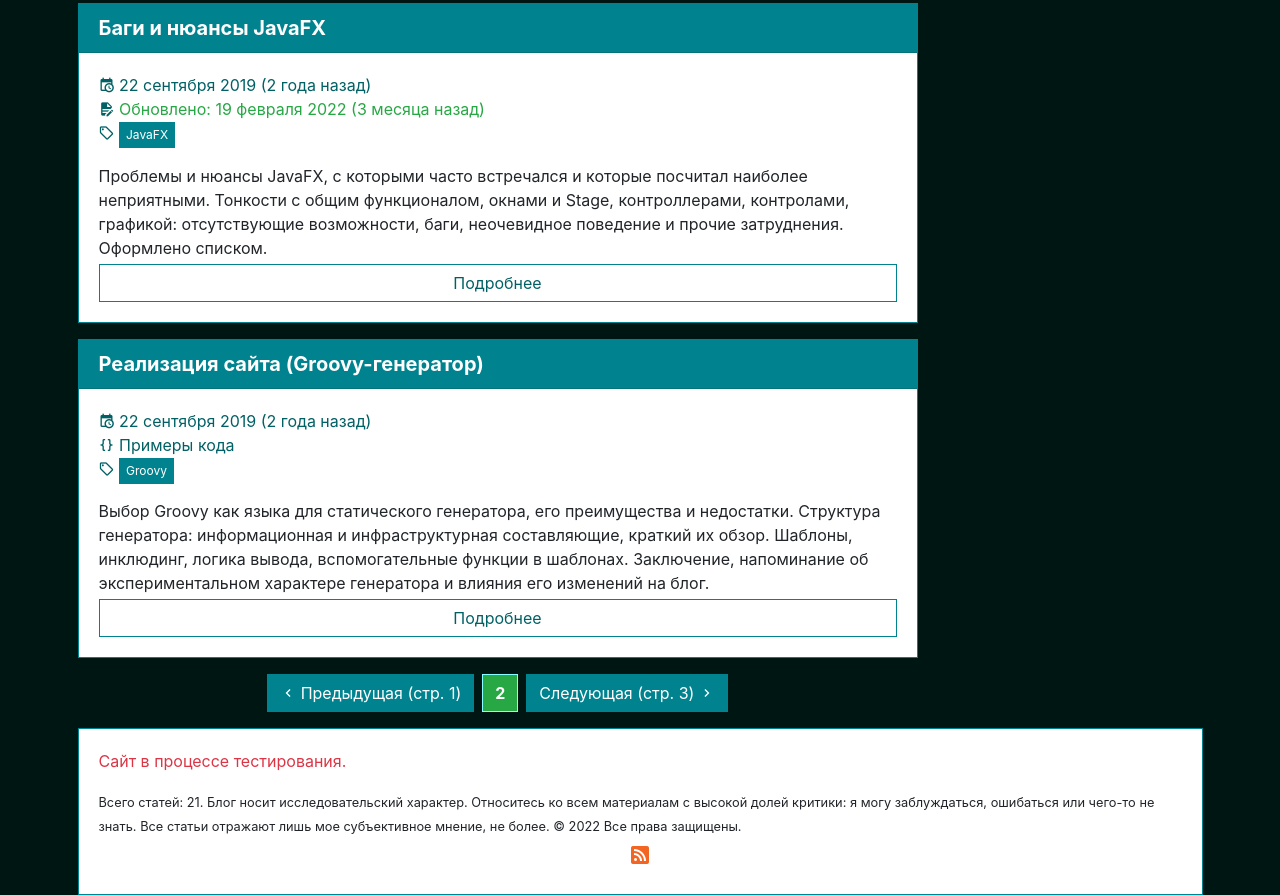
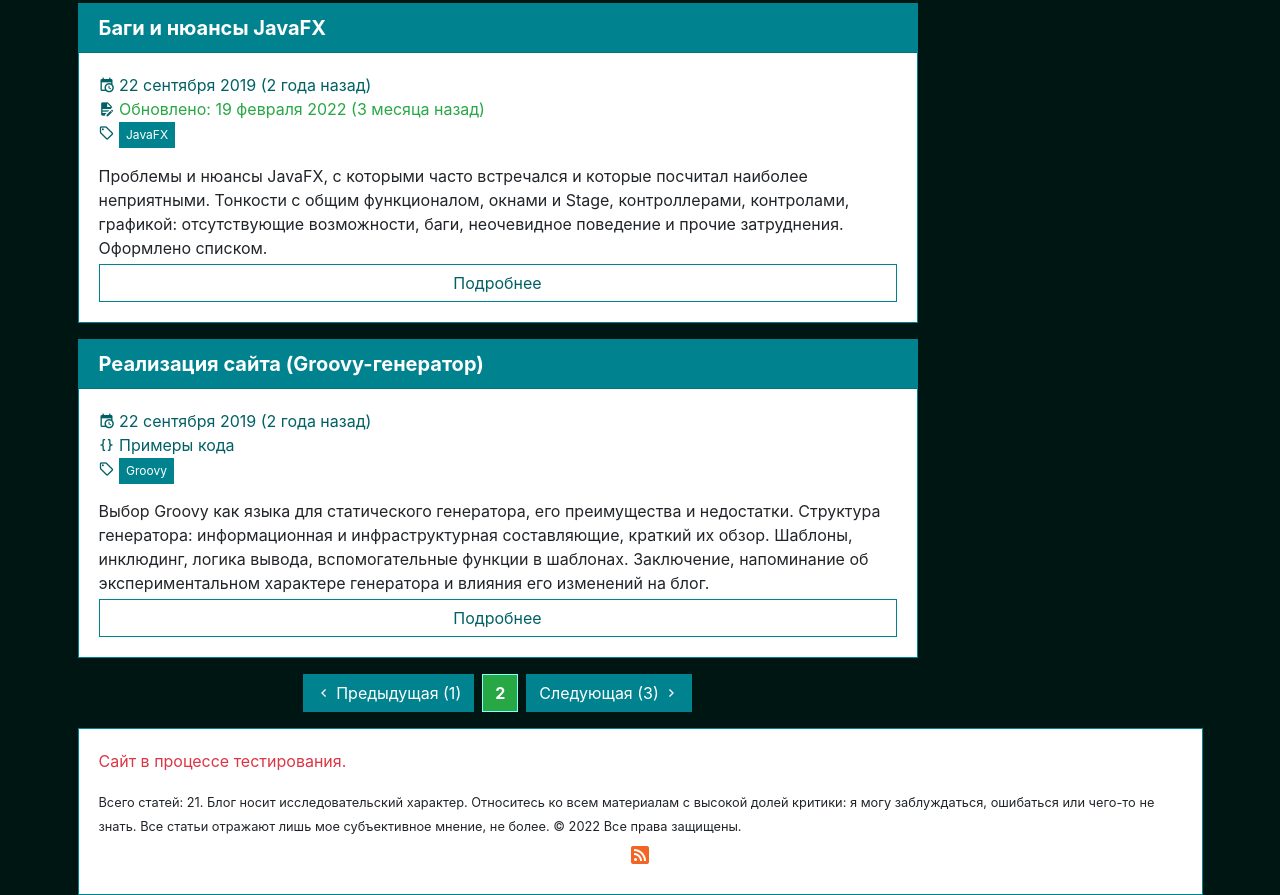
Before and after one commit to initkfs/initkfs.github.io, a plain HTML site: page page2.html in a window 1280 px wide. Shown: the part 2707-3602 px from the top of the page. Drawn offline with nearby package versions, Linux system fonts and the light colour scheme.

Commit message:
Update pagination

```diff
--- a/page2.html
+++ b/page2.html
@@ -466,9 +466,9 @@
 <div class='navigation-pages btn-toolbar justify-content-center mb-2' role='toolbar'>
 
     <a class='navigation-pages-link navigation-page-prev btn mb-2 mx-0 mx-sm-1'
-                                         href='https://initkfs.github.io/index.html' role='button' rel="prev"><span class='mdi mdi-chevron-left'></span> Предыдущая (стр. 1)</a>
+                                         href='https://initkfs.github.io/index.html' role='button' rel="prev"><span class='mdi mdi-chevron-left'></span> Предыдущая (1)</a>
     <div class='btn navigation-pages-link navigation-page-current font-weight-bold mb-2 mx-0 mx-sm-1' >2</div>
-    <a class='navigation-pages-link navigation-page-next btn mb-2 mx-0 mx-sm-1' href='https://initkfs.github.io/page3.html' role='button' rel="next">Следующая (стр. 3) <span class='mdi mdi-chevron-right'></span></a>
+    <a class='navigation-pages-link navigation-page-next btn mb-2 mx-0 mx-sm-1' href='https://initkfs.github.io/page3.html' role='button' rel="next">Следующая (3) <span class='mdi mdi-chevron-right'></span></a>
 
 </div>
         </div>
```
Also changed, not shown: index.html (+2 -2 lines), page3.html (+1 -1 lines).
